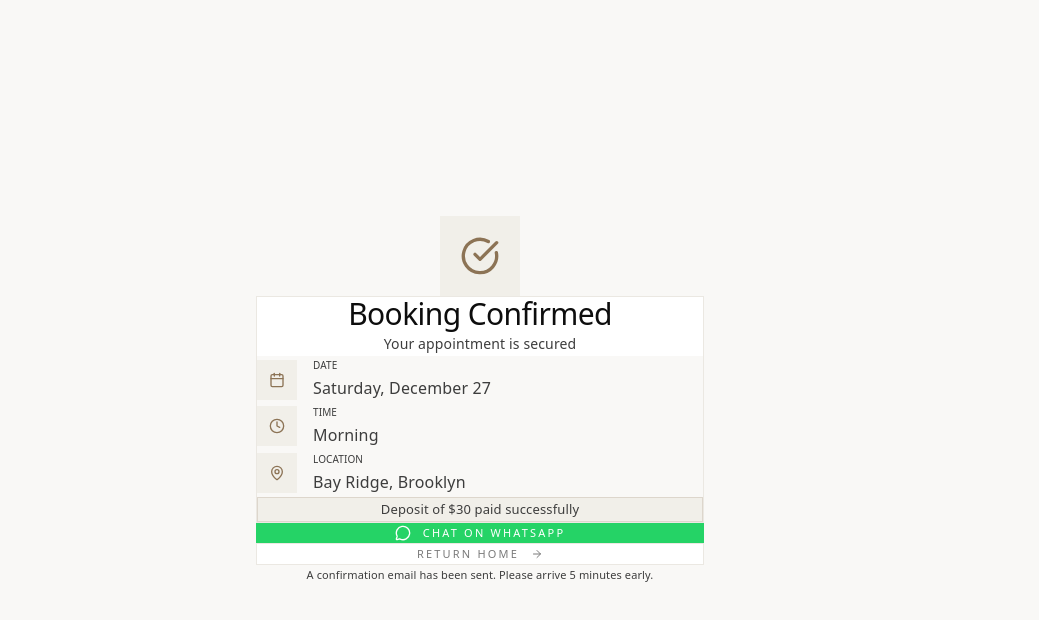
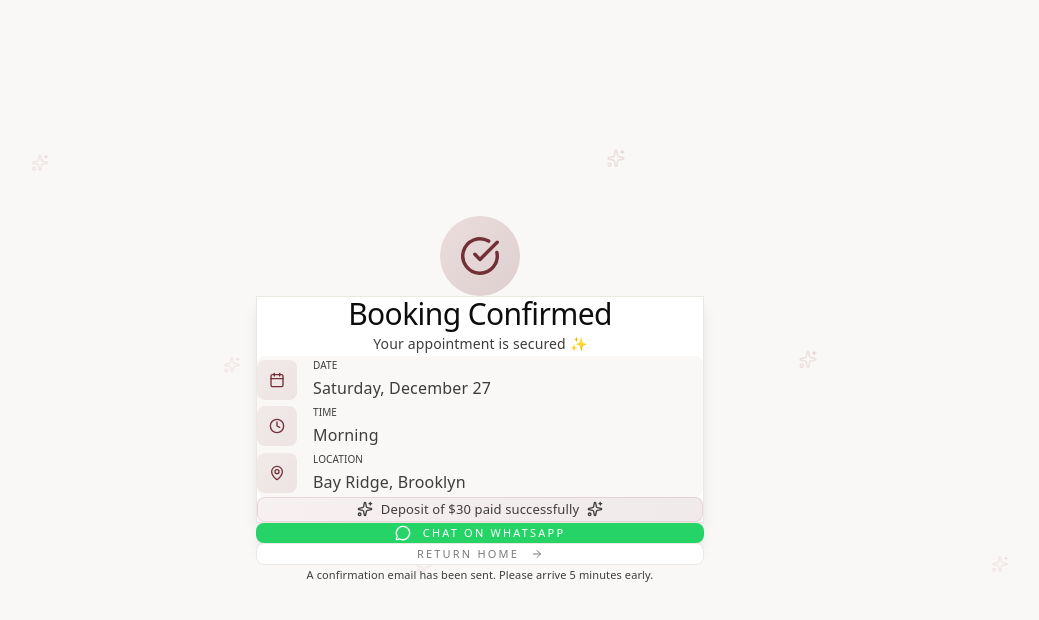
Before and after one commit to germanzx033-a11y/iva-nail-art, a Next.js app: page /booking/success in a window 1280 px wide. Shown: the top 620 px of the page, without its empty margins (160-1199 px from the left). Built offline with nearby package versions, Linux system fonts and the light colour scheme.

Commit message:
Add surprise features: confetti celebration, live viewers indicator, animated success page

```diff
--- a/app/booking/success/page.tsx
+++ b/app/booking/success/page.tsx
@@ -2,11 +2,12 @@
 
 /**
  * IVA Nail Art - Booking Success Page
- * EDITORIAL LUXURY - Refined Elegance
+ * EDITORIAL LUXURY - Refined Elegance with Celebration Effect
  */
 
-import { Suspense } from "react";
+import { Suspense, useEffect, useState } from "react";
 import { useSearchParams } from "next/navigation";
+import { motion } from "framer-motion";
 import {
   CheckCircle,
   Calendar,
@@ -14,6 +15,7 @@ import {
   MapPin,
   MessageCircle,
   ArrowRight,
+  Sparkles,
 } from "lucide-react";
 import Link from "next/link";
 
@@ -25,11 +27,62 @@ interface BookingDetails {
   amount: number;
 }
 
+// Confetti particle component
+function ConfettiParticle({ delay, x }: { delay: number; x: number }) {
+  const colors = ["#B76E79", "#722F37", "#FFD700", "#D4A5A5", "#8C6239"];
+  const color = colors[Math.floor(Math.random() * colors.length)];
+
+  return (
+    <motion.div
+      className="absolute w-3 h-3 rounded-sm"
+      style={{
+        backgroundColor: color,
+        left: `${x}%`,
+        top: -20,
+      }}
+      initial={{ y: -20, rotate: 0, opacity: 1 }}
+      animate={{
+        y: "100vh",
+        rotate: 720,
+        opacity: [1, 1, 0],
+      }}
+      transition={{
+        duration: 3 + Math.random() * 2,
+        delay: delay,
+        ease: "easeIn",
+      }}
+    />
+  );
+}
+
+// Celebration confetti
+function Confetti() {
+  const [particles, setParticles] = useState<Array<{ id: number; x: number; delay: number }>>([]);
+
+  useEffect(() => {
+    const newParticles = Array.from({ length: 50 }, (_, i) => ({
+      id: i,
+      x: Math.random() * 100,
+      delay: Math.random() * 0.5,
+    }));
+    setParticles(newParticles);
+  }, []);
+
+  return (
+    <div className="fixed inset-0 pointer-events-none overflow-hidden z-50">
+      {particles.map((p) => (
+        <ConfettiParticle key={p.id} x={p.x} delay={p.delay} />
+      ))}
+    </div>
+  );
+}
+
 function SuccessContent() {
   const searchParams = useSearchParams();
   const sessionId = searchParams.get("session_id");
+  const [showConfetti, setShowConfetti] = useState(true);
 
-  // Initialize booking data directly to avoid useEffect setState warning
+  // Initialize booking data directly
   const booking: BookingDetails = {
     serviceName: "Luxury Nail Service",
     date: new Date().toLocaleDateString("en-US", {
@@ -42,103 +95,172 @@ function SuccessContent() {
     amount: 30,
   };
 
+  // Hide confetti after animation
+  useEffect(() => {
+    const timer = setTimeout(() => setShowConfetti(false), 4000);
+    return () => clearTimeout(timer);
+  }, []);
+
   // Use sessionId for future API calls if needed
   void sessionId;
 
   return (
-    <main className="min-h-screen bg-[#F9F8F6] flex items-center justify-center p-8">
-      <div className="w-full max-w-md">
-        {/* Success Icon */}
+    <main className="min-h-screen bg-[#F9F8F6] flex items-center justify-center p-8 relative overflow-hidden">
+      {/* Confetti celebration */}
+      {showConfetti && <Confetti />}
+
+      {/* Background sparkles */}
+      <div className="absolute inset-0 overflow-hidden pointer-events-none">
+        {[...Array(6)].map((_, i) => (
+          <motion.div
+            key={i}
+            className="absolute"
+            style={{
+              left: `${15 + i * 15}%`,
+              top: `${20 + (i % 3) * 25}%`,
+            }}
+            animate={{
+              y: [0, -10, 0],
+              opacity: [0.3, 0.6, 0.3],
+              scale: [1, 1.2, 1],
+            }}
+            transition={{
+              duration: 2 + i * 0.5,
+              repeat: Infinity,
+              ease: "easeInOut",
+            }}
+          >
+            <Sparkles className="w-4 h-4 text-[#B76E79]/30" />
+          </motion.div>
+        ))}
+      </div>
+
+      <motion.div
+        className="w-full max-w-md relative z-10"
+        initial={{ opacity: 0, y: 20 }}
+        animate={{ opacity: 1, y: 0 }}
+        transition={{ duration: 0.6 }}
+      >
+        {/* Success Icon with pulse animation */}
         <div className="text-center mb-10">
-          <div className="inline-flex w-20 h-20 bg-[#F1EFE9] items-center justify-center">
-            <CheckCircle className="w-10 h-10 text-[#8C7355]" />
-          </div>
+          <motion.div
+            className="inline-flex w-20 h-20 bg-gradient-to-br from-[#B76E79]/20 to-[#722F37]/20 items-center justify-center rounded-full"
+            initial={{ scale: 0 }}
+            animate={{ scale: 1 }}
+            transition={{ type: "spring", delay: 0.2 }}
+          >
+            <motion.div
+              animate={{ scale: [1, 1.1, 1] }}
+              transition={{ duration: 2, repeat: Infinity }}
+            >
+              <CheckCircle className="w-10 h-10 text-[#722F37]" />
+            </motion.div>
+          </motion.div>
         </div>
 
         {/* Confirmation Card */}
-        <div className="bg-white p-10 border border-[#EBE8E2] text-center mb-8">
-          <h1 className="font-serif text-3xl text-[#1A1A1A] mb-3">
+        <motion.div
+          className="bg-white p-10 border border-[#EBE8E2] text-center mb-8 shadow-lg"
+          initial={{ opacity: 0, y: 20 }}
+          animate={{ opacity: 1, y: 0 }}
+          transition={{ delay: 0.3 }}
+        >
+          <motion.h1
+            className="font-serif text-3xl text-[#1A1A1A] mb-3"
+            initial={{ opacity: 0 }}
+            animate={{ opacity: 1 }}
+            transition={{ delay: 0.5 }}
+          >
             Booking Confirmed
-          </h1>
+          </motion.h1>
           <p className="text-[#7A7A7A] text-[14px]">
-            Your appointment is secured
+            Your appointment is secured ✨
           </p>
 
           {/* Booking Details */}
-          <div className="mt-10 space-y-5 text-left bg-[#F9F8F6] p-6">
-            <div className="flex items-center gap-4">
-              <div className="w-10 h-10 bg-[#F1EFE9] flex items-center justify-center">
-                <Calendar className="w-4 h-4 text-[#8C7355]" />
+          <div className="mt-10 space-y-5 text-left bg-[#F9F8F6] p-6 rounded-lg">
+            {[
+              { icon: Calendar, label: "Date", value: booking?.date },
+              { icon: Clock, label: "Time", value: booking?.slot },
+              { icon: MapPin, label: "Location", value: "Bay Ridge, Brooklyn" },
+            ].map((item, i) => (
+              <motion.div
+                key={item.label}
+                className="flex items-center gap-4"
+                initial={{ opacity: 0, x: -20 }}
+                animate={{ opacity: 1, x: 0 }}
+                transition={{ delay: 0.6 + i * 0.1 }}
+              >
+                <div className="w-10 h-10 bg-gradient-to-br from-[#B76E79]/10 to-[#722F37]/10 flex items-center justify-center rounded-lg">
+                  <item.icon className="w-4 h-4 text-[#722F37]" />
                 </div>
                 <div>
                   <p className="text-[10px] uppercase tracking-[0.15em] text-[#7A7A7A]">
-                  Date
+                    {item.label}
                   </p>
-                <p className="text-[#1A1A1A] font-serif">{booking?.date}</p>
+                  <p className="text-[#1A1A1A] font-serif">{item.value}</p>
                 </div>
+              </motion.div>
+            ))}
           </div>
 
-            <div className="flex items-center gap-4">
-              <div className="w-10 h-10 bg-[#F1EFE9] flex items-center justify-center">
-                <Clock className="w-4 h-4 text-[#8C7355]" />
-              </div>
-              <div>
-                <p className="text-[10px] uppercase tracking-[0.15em] text-[#7A7A7A]">
-                  Time
+          {/* Deposit Paid - with celebration style */}
+          <motion.div
+            className="mt-6 p-4 bg-gradient-to-r from-[#B76E79]/10 to-[#722F37]/10 border border-[#B76E79]/20 rounded-lg"
+            initial={{ opacity: 0, scale: 0.9 }}
+            animate={{ opacity: 1, scale: 1 }}
+            transition={{ delay: 0.9 }}
+          >
+            <p className="text-[#722F37] text-[13px] font-medium flex items-center justify-center gap-2">
+              <Sparkles className="w-4 h-4" />
+              Deposit of ${booking?.amount} paid successfully
+              <Sparkles className="w-4 h-4" />
             </p>
-                <p className="text-[#1A1A1A] font-serif">{booking?.slot}</p>
-              </div>
-            </div>
-
-            <div className="flex items-center gap-4">
-              <div className="w-10 h-10 bg-[#F1EFE9] flex items-center justify-center">
-                <MapPin className="w-4 h-4 text-[#8C7355]" />
-              </div>
-              <div>
-                <p className="text-[10px] uppercase tracking-[0.15em] text-[#7A7A7A]">
-                  Location
-                </p>
-                <p className="text-[#1A1A1A] font-serif">Bay Ridge, Brooklyn</p>
-              </div>
-            </div>
-          </div>
-
-          {/* Deposit Paid */}
-          <div className="mt-6 p-4 bg-[#F1EFE9] border border-[#8C7355]/20">
-            <p className="text-[#8C7355] text-[13px]">
-              Deposit of ${booking?.amount} paid successfully
-            </p>
-          </div>
-        </div>
+          </motion.div>
+        </motion.div>
 
         {/* Actions */}
-        <div className="space-y-4">
-          <a
+        <motion.div
+          className="space-y-4"
+          initial={{ opacity: 0, y: 20 }}
+          animate={{ opacity: 1, y: 0 }}
+          transition={{ delay: 1 }}
+        >
+          <motion.a
             href={`https://wa.me/19296257273?text=${encodeURIComponent(
               "Hi! I just confirmed my booking at IVA Nail Art. Looking forward to my appointment!"
             )}`}
             target="_blank"
             rel="noopener noreferrer"
-            className="flex items-center justify-center gap-3 w-full py-4 bg-[#25D366] text-white text-[11px] font-medium uppercase tracking-[0.2em] hover:opacity-70 transition-all duration-500"
+            className="flex items-center justify-center gap-3 w-full py-4 bg-[#25D366] text-white text-[11px] font-medium uppercase tracking-[0.2em] hover:opacity-90 transition-all duration-300 rounded-lg shadow-lg"
+            whileHover={{ scale: 1.02 }}
+            whileTap={{ scale: 0.98 }}
           >
             <MessageCircle className="w-4 h-4" />
             Chat on WhatsApp
-          </a>
+          </motion.a>
 
+          <motion.div whileHover={{ scale: 1.02 }} whileTap={{ scale: 0.98 }}>
             <Link
               href="/"
-            className="flex items-center justify-center gap-3 w-full py-4 bg-white border border-[#EBE8E2] text-[#7A7A7A] text-[11px] font-medium uppercase tracking-[0.2em] hover:opacity-70 transition-all duration-500"
+              className="flex items-center justify-center gap-3 w-full py-4 bg-white border border-[#EBE8E2] text-[#7A7A7A] text-[11px] font-medium uppercase tracking-[0.2em] hover:border-[#722F37] hover:text-[#722F37] transition-all duration-300 rounded-lg"
             >
               Return Home
               <ArrowRight className="w-3 h-3" />
             </Link>
-        </div>
+          </motion.div>
+        </motion.div>
 
         {/* Footer Note */}
-        <p className="text-center text-[#A3A3A3] text-[11px] mt-10 tracking-wide">
+        <motion.p
+          className="text-center text-[#A3A3A3] text-[11px] mt-10 tracking-wide"
+          initial={{ opacity: 0 }}
+          animate={{ opacity: 1 }}
+          transition={{ delay: 1.2 }}
+        >
           A confirmation email has been sent. Please arrive 5 minutes early.
-        </p>
-      </div>
+        </motion.p>
+      </motion.div>
     </main>
   );
 }
@@ -148,7 +270,7 @@ export default function BookingSuccessPage() {
     <Suspense
       fallback={
         <main className="min-h-screen bg-[#F9F8F6] flex items-center justify-center">
-          <div className="w-10 h-10 border border-[#EBE8E2] border-t-[#8C7355] rounded-full animate-spin" />
+          <div className="w-10 h-10 border border-[#EBE8E2] border-t-[#722F37] rounded-full animate-spin" />
         </main>
       }
     >
```
Also changed, not shown: app/page.tsx (+35 -0 lines). Lines whose indentation alone changed are shown as unchanged.
